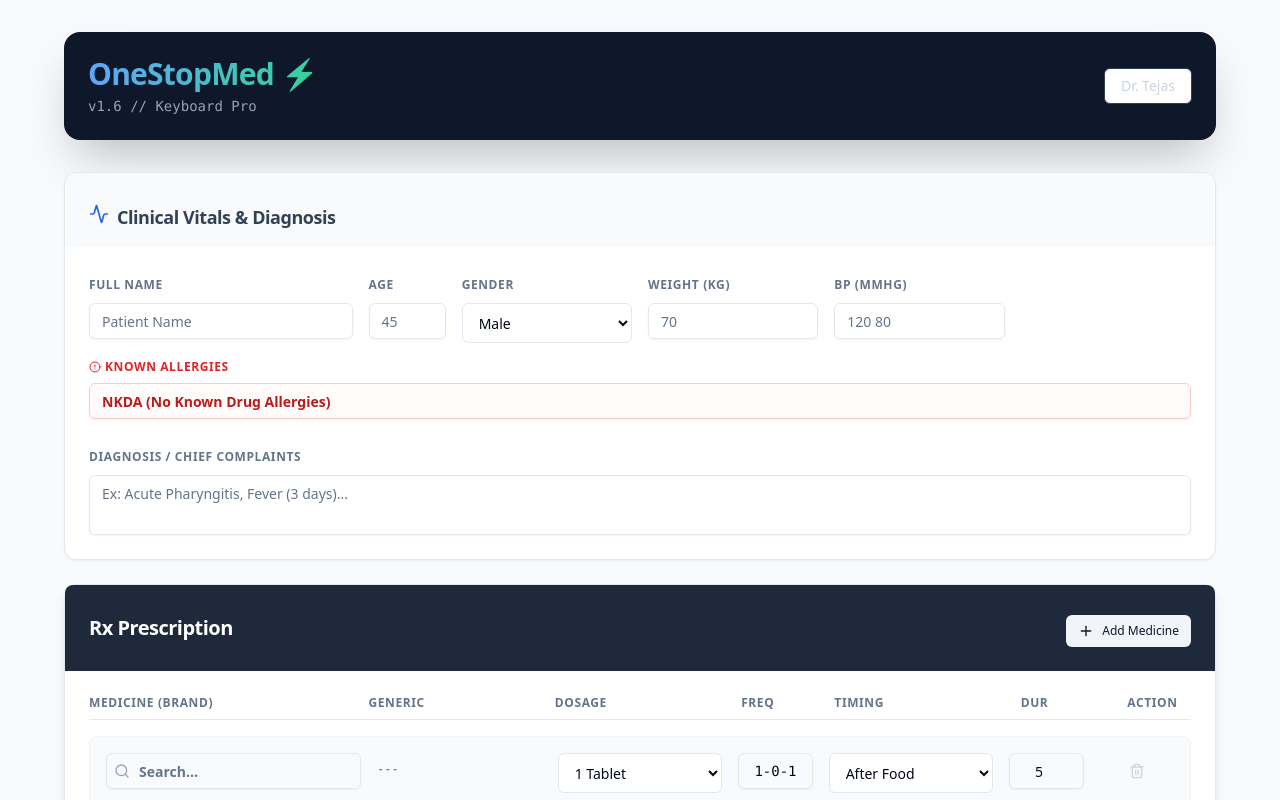
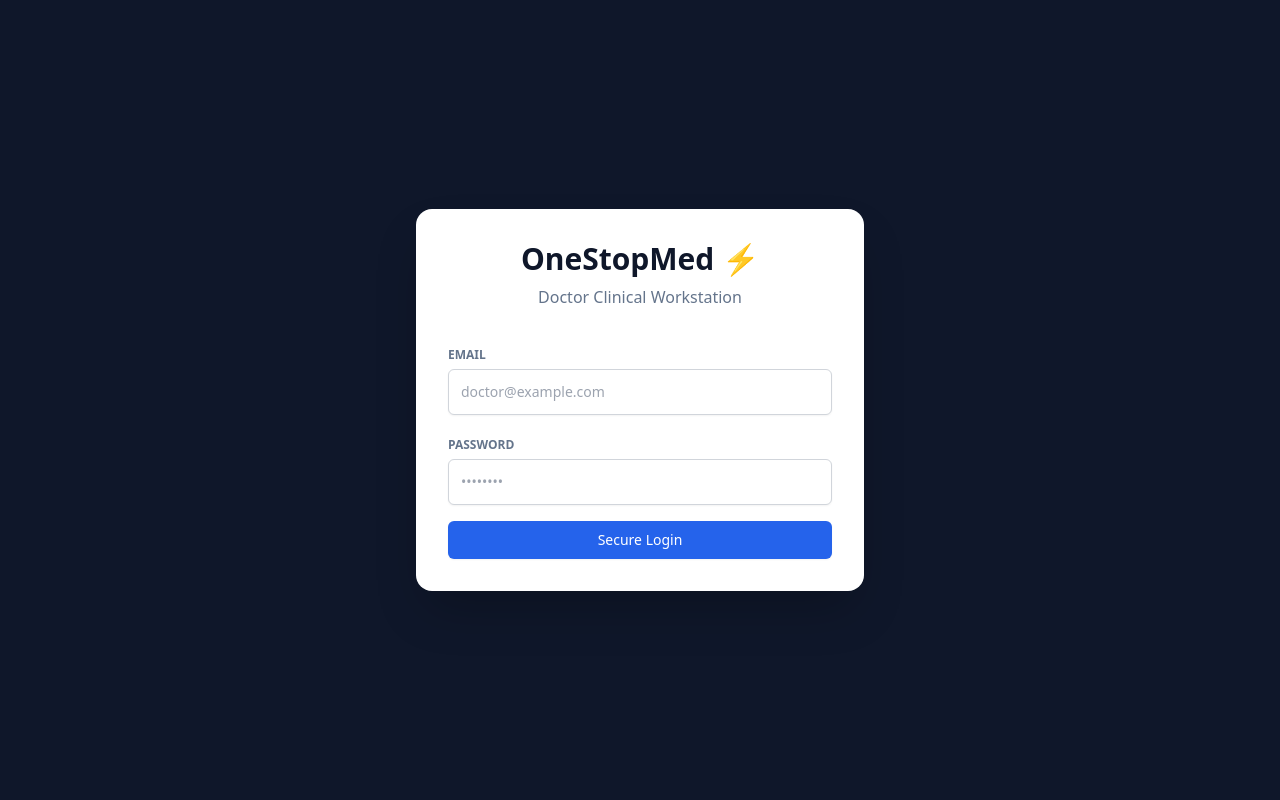
Before and after one commit to Tejas-dj/OneStopMed-v1, a React app in the folder frontend/: page / in a window 1280 px wide. Shown: the top 800 px of the page. Built offline with nearby package versions, Linux system fonts and the light colour scheme; the HTML template or start-up script is replaced by a standard one.

Commit message:
fixed bug in auth

```diff
--- a/frontend/src/App.tsx
+++ b/frontend/src/App.tsx
@@ -1,10 +1,18 @@
-import { useState, useEffect } from "react";
+import React, { useState, useEffect } from "react";
+import type { Session } from "@supabase/supabase-js"; // Added 'type' keyword here
+import { supabase } from "./supabaseClient";
+import Login from "./Login";
 import axios from "axios";
-import { Plus, Trash2, FileDown, Search, Loader2, Activity, CalendarClock, AlertCircle } from "lucide-react";
+import {
+  Plus, Trash2, FileDown, Search, Loader2, Activity,
+  CalendarClock, AlertCircle
+} from "lucide-react";
 import { Button } from "@/components/ui/button";
 import { Input } from "@/components/ui/input";
 import { Textarea } from "@/components/ui/textarea";
-import { Card, CardContent, CardHeader, CardTitle } from "@/components/ui/card";
+import {
+  Card, CardContent, CardHeader, CardTitle
+} from "@/components/ui/card";
 
 
 // --- TYPES ---
@@ -29,6 +37,35 @@
 }
 
 export default function App() {
+
+  // --- BOUNCER LOGIC START ---
+  const [session, setSession] = useState<Session | null>(null);
+  const [loadingSession, setLoadingSession] = useState(true);
+
+  useEffect(() => {
+    // Check active session
+    supabase.auth.getSession().then(({ data: { session } }) => {
+      setSession(session);
+      setLoadingSession(false);
+    });
+
+    // Listen for auth changes
+    const { data: { subscription } } = supabase.auth.onAuthStateChange((_event, session) => {
+      setSession(session);
+    });
+
+    return () => subscription.unsubscribe();
+  }, []);
+
+  // 1. While checking, show a simple loading screen
+  if (loadingSession) return <div className="h-screen bg-slate-900 flex items-center justify-center text-white">Loading...</div>;
+
+  // 2. If NO session, show the Login screen instead of the Dashboard
+  if (!session) {
+    return <Login />;
+  }
+  // --- BOUNCER LOGIC END ---
+
   // --- PATIENT STATE ---
   const [patientName, setPatientName] = useState("");
   const [age, setAge] = useState("");
--- a/frontend/src/Login.tsx
+++ b/frontend/src/Login.tsx
@@ -1,5 +1,8 @@
 import { useState } from "react";
 import { supabase } from "./supabaseClient";
+import { Loader2, Lock } from "lucide-react";
+// DJ: If you don't have lucide-react, run: npm install lucide-react
+// Or just remove the Icon components if you want to move fast.
 
 export default function Login() {
 const [email, setEmail] = useState("");
@@ -21,8 +24,8 @@
     setError(error.message);
     setLoading(false);
     }
-    // If successful, Supabase automatically updates the session,
-    // and App.tsx will notice the change and let you in.
+    // If successful, Supabase updates the session automatically.
+    // App.tsx will detect this and switch screens.
 };
 
 return (
@@ -40,7 +43,8 @@
             type="email"
             value={email}
             onChange={(e) => setEmail(e.target.value)}
-            className="mt-1 block w-full rounded-md border-gray-300 shadow-sm focus:border-blue-500 focus:ring-blue-500 sm:text-sm p-2 border"
+            className="mt-1 block w-full rounded-md border-gray-300 shadow-sm focus:border-blue-500 focus:ring-blue-500 sm:text-sm p-3 border"
+            placeholder="doctor@example.com"
             required
             />
         </div>
@@ -50,23 +54,24 @@
             type="password"
             value={password}
             onChange={(e) => setPassword(e.target.value)}
-            className="mt-1 block w-full rounded-md border-gray-300 shadow-sm focus:border-blue-500 focus:ring-blue-500 sm:text-sm p-2 border"
+            className="mt-1 block w-full rounded-md border-gray-300 shadow-sm focus:border-blue-500 focus:ring-blue-500 sm:text-sm p-3 border"
+            placeholder="••••••••"
             required
             />
         </div>
 
         {error && (
-            <div className="p-3 bg-red-50 text-red-600 text-sm rounded-md">
-            ⚠️ {error}
+            <div className="p-3 bg-red-50 text-red-600 text-sm rounded-md flex items-center gap-2">
+            <Lock className="h-4 w-4" /> {error}
             </div>
         )}
 
         <button
             type="submit"
             disabled={loading}
-            className="w-full flex justify-center py-2 px-4 border border-transparent rounded-md shadow-sm text-sm font-medium text-white bg-blue-600 hover:bg-blue-700 focus:outline-none disabled:opacity-50"
+            className="w-full flex justify-center py-2 px-4 border border-transparent rounded-md shadow-sm text-sm font-medium text-white bg-blue-600 hover:bg-blue-700 focus:outline-none disabled:opacity-50 transition-all"
         >
-            {loading ? "Verifying..." : "Secure Login"}
+            {loading ? <Loader2 className="h-4 w-4 animate-spin" /> : "Secure Login"}
         </button>
         </form>
     </div>
```
